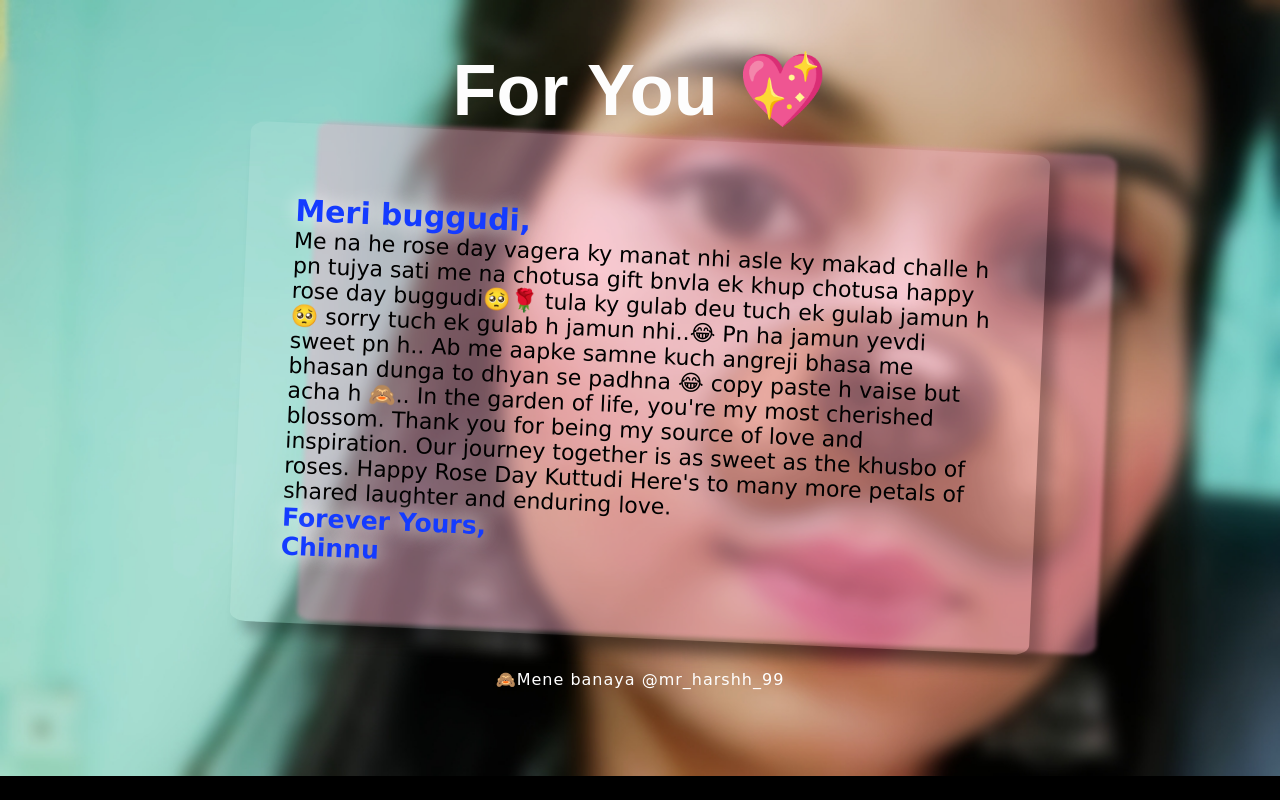
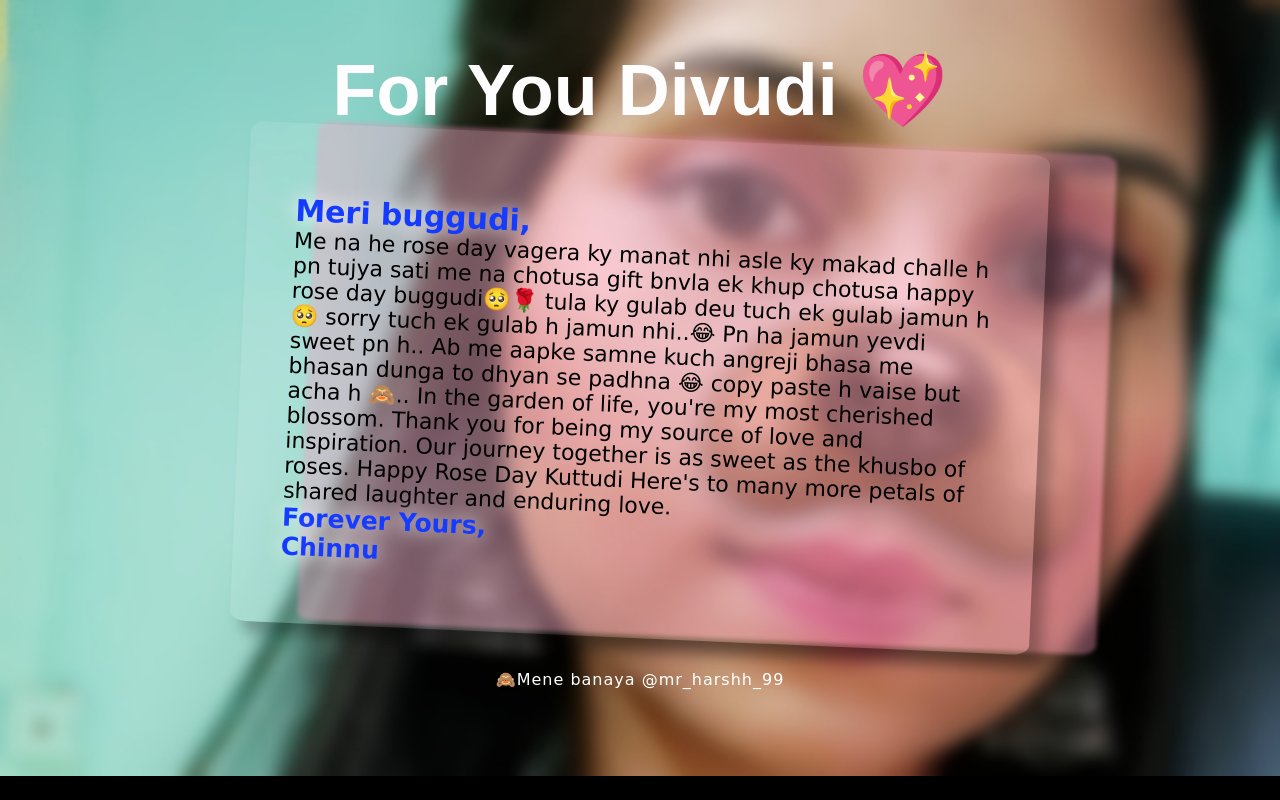
Before and after one commit to TheSilentsmile/roseday, a plain HTML site: page new.html in a window 1280 px wide. Drawn offline with Linux system fonts and the light colour scheme.

Commit message:
Update new.html

```diff
--- a/new.html
+++ b/new.html
@@ -8,7 +8,7 @@
   </head>
   <body>
     <div class="wrap">
-      <h1>For You 💖</h1>
+      <h1>For You Divudi 💖</h1>
       <div class="postcard1"></div>
       <div class="postcard">
         <div class="letter"></div>
```
